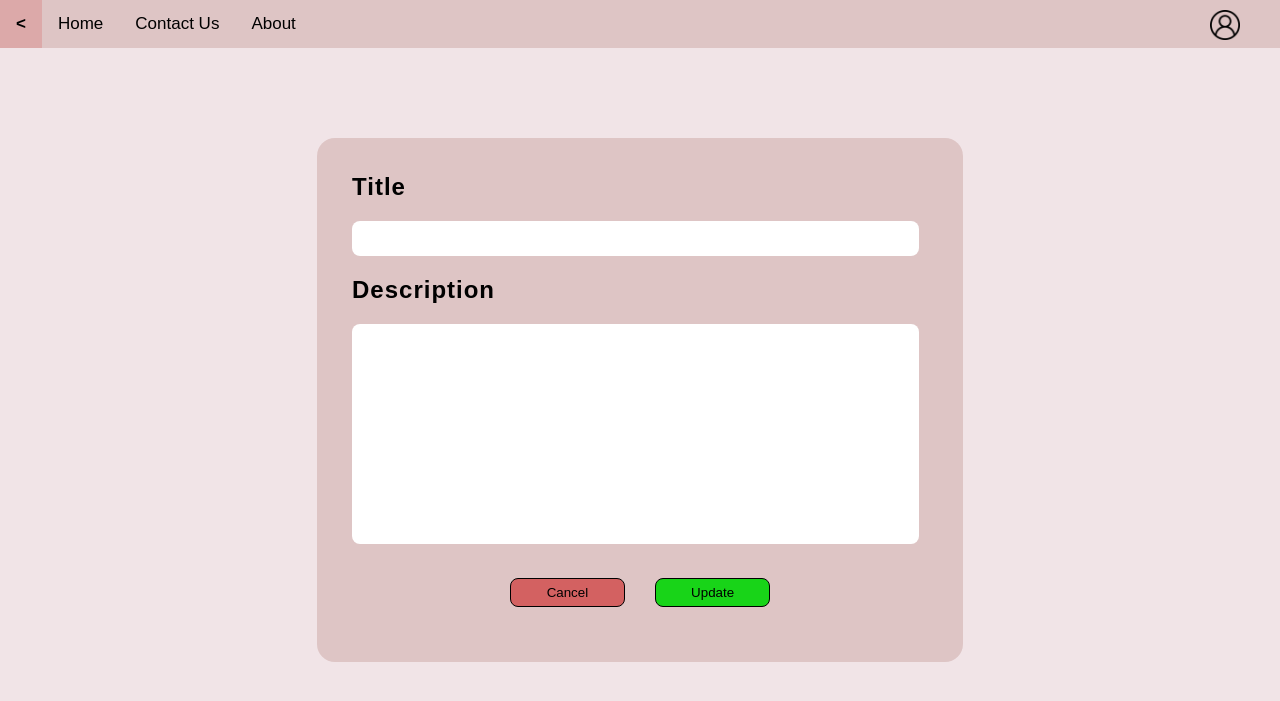
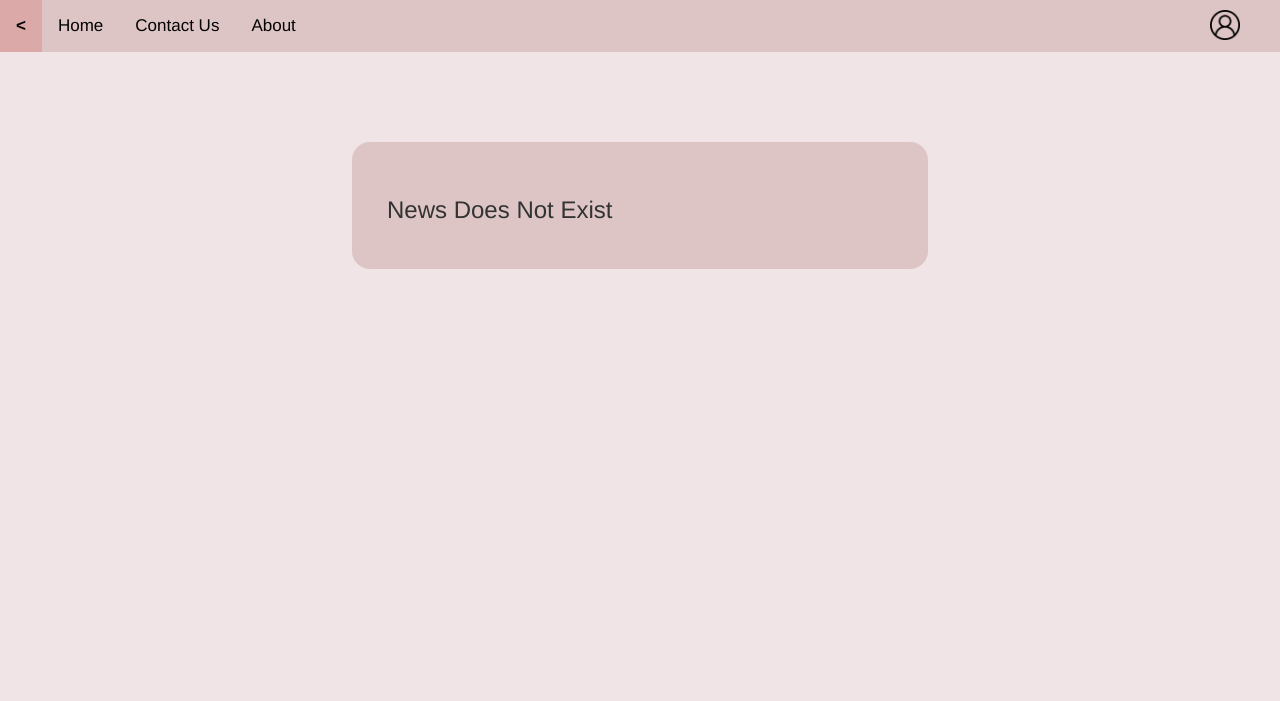
Before and after one commit to iffahbam/EasyFund, a PHP site: page /details.php in a window 1280 px wide. Shown: the top 701 px of the page. Run offline with PHP 8.4, Linux system fonts and the light colour scheme; a stand-in replaces the project's code that opens the database connection.

Commit message:
Update details.php

```diff
--- a/details.php
+++ b/details.php
@@ -1,16 +1,16 @@
-
-
 <!DOCTYPE html>
 <html lang="en">
 <head>
 <meta charset="UTF-8">
+    <meta http-equiv="X-UA-Compatible" content="IE=edge">
     <meta name="viewport" content="width=device-width, initial-scale=1.0">
-    <title>Edit Details</title>
+    <script src="https://ajax.googleapis.com/ajax/libs/jquery/2.2.0/jquery.min.js"></script>
+    <link rel="stylesheet" href="https://maxcdn.bootstrapcdn.com/bootstrap/3.3.6/css/bootstrap.min.css" />
+    <script src="https://maxcdn.bootstrapcdn.com/bootstrap/3.3.6/js/bootstrap.min.js"></script>
+    <title>Details</title>
+</head>
 
 <style>
-
-    /* navbar */
-
         body {
                 background-color: rgb(241, 228, 231);
             }
@@ -21,14 +21,12 @@
             }
 
             .profile-icon {
-                position: fixed;
-                top: 10px;
-                right: 40px;
-            }
-
-            body {
-            margin: 0;
-            font-family: Arial, Helvetica, sans-serif;
+                position: absolute;
+                display: flex;
+                align-items: center;
+                top: 10px; /* Adjust the top position as needed */
+                right: 40px; /* Adjust the right position as needed */
+                cursor: pointer; /* Add a pointer cursor on hover */
             }
 
             .topnav {
@@ -55,7 +53,6 @@
             color: black;
             }
 
-  /* style for othert details */
 
 .container {
     margin-bottom: 0 auto;
@@ -84,6 +81,15 @@ input[type="text"] {
     margin-bottom: 20px; /* Add space below the buttons */
 }
 
+input[type="number"] {
+    background-color: white;
+    width: 95%;
+    padding: 10px;
+    border: 0;
+    border-radius: 8px;
+    margin-bottom: 20px; /* Add space below the buttons */
+}
+
 textarea {
     background-color: white;
     width: 95%;
@@ -97,7 +103,6 @@ textarea {
     resize: none;
 }
 
-
 .update {
     background-color: rgb(24, 212, 24);
     color: black;
@@ -107,7 +112,6 @@ textarea {
     cursor: pointer;
     width: 20%;
 }
-
 
 input[type="button"] {
     background-color: rgb(211, 97, 97);
@@ -120,13 +124,13 @@ input[type="button"] {
 }
 
     </style>
-</head>
 
 <body>
-
+<a href="adminProfile.php">
     <div class="profile-icon">
         <img src="profile.jpg" width="30" height="30" alt="Profile">
     </div>
+    </a>
 
     <div class="topnav">
             <a class="back-button" href="javascript:history.back()"><b> < </b></a>
@@ -137,22 +141,39 @@ input[type="button"] {
         </div>
     </div>
 
+    <div class="container">
+        <form action="process.php" method="post">
+            <?php
 
-     <div class="container">
-     <form method="POST" action="adminHome.php">
+            if (isset($_GET['id'])) {
+                include("connect.php");
+                $id = $_GET['id'];
+                $sql = "SELECT * FROM news WHERE id=$id";
+                $result = mysqli_query($conn,$sql);
+                $row = mysqli_fetch_array($result);
+                ?>
+                <h4>Title</h4>
+                <input type="text" id="title" name="title" placeholder="Fundraising Title" value="<?php echo $row["title"]; ?>">
 
-            <h2>Title</h2>
-                <input type="text" id="title" name="title" value="<?php echo isset($_GET['title']) ? htmlspecialchars($_GET['title']) : ''; ?>">
+                <h4>Description</h4>
+                <textarea id="description" name="description" placeholder="Description details"><?php echo $row["description"]; ?></textarea>
+                <br>
+                <h4>Target Amount</h4>
+                <input type="number" id="targetAmount" name="targetAmount" placeholder="RM" value="<?php echo $row["targetAmount"]; ?>">
 
-            <h2>Description</h2>
-                <textarea id="description" name="description" contentEditable="true"><?php echo isset($_GET['description']) ? htmlspecialchars($_GET['description']) : ''; ?></textarea>
-
-                <input type = "hidden" name="update" value="true">
+            <input type="hidden" value="<?php echo $id; ?>" name="id">
             <div class="button-container">
             <input type="button" value="Cancel" onclick="window.location.href='adminHome.php';">
-                    <input type="submit" class= "update" value="Update" ></div>
+                <input type="submit" name="edit" value="Update" class="update">
+            </div>
+                <?php
+            }else{
+                echo "<h3>News Does Not Exist</h3>";
+            }
+            ?>
+
         </form>
-     </div>
+    </div><br><br><br>
 
 </body>
 </html>
```
Lines whose indentation alone changed are shown as unchanged.
